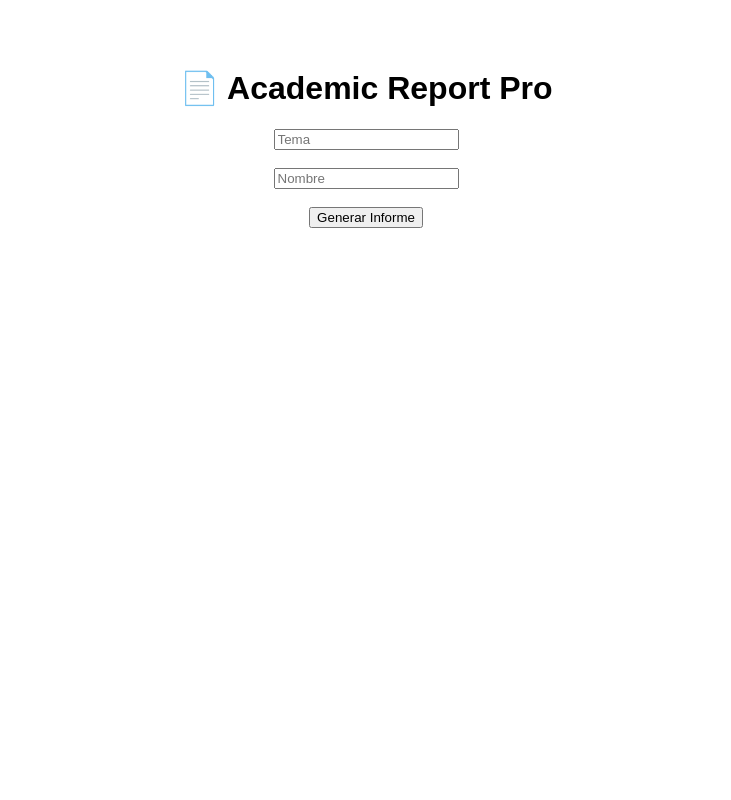
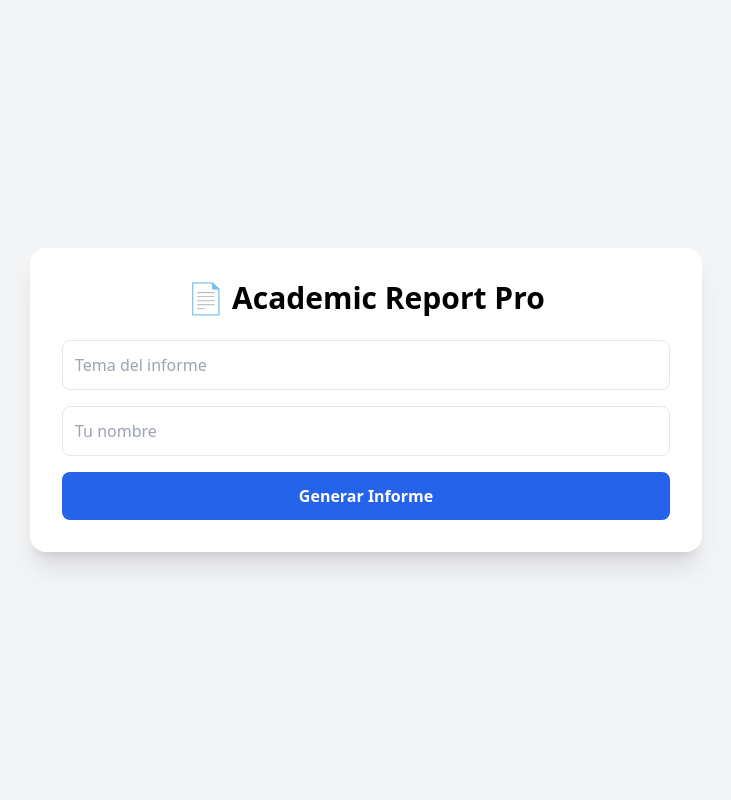
Before and after one commit to robertoarbelaez-png/Academic-Report-Pro, a Flask app: page / in a window 1280 px wide. Shown: the whole page, without its empty margins (274-1005 px from the left). Run offline with Flask 3, Linux system fonts and the light colour scheme; some libraries are stand-ins or nearby versions.

Commit message:
Update index.html

```diff
--- a/templates/index.html
+++ b/templates/index.html
@@ -1,20 +1,52 @@
 <!DOCTYPE html>
-<html>
+<html lang="es">
 <head>
+<meta charset="UTF-8">
 <title>Academic Report Pro</title>
+
 <script src="https://cdn.jsdelivr.net/npm/sweetalert2@11"></script>
+<script src="https://cdn.tailwindcss.com"></script>
+
 </head>
 
-<body style="font-family: Arial; text-align:center; padding:40px;">
+<body class="bg-gray-100 min-h-screen flex items-center justify-center">
 
-<h1>📄 Academic Report Pro</h1>
+<div class="bg-white shadow-xl rounded-2xl p-8 w-full max-w-2xl">
 
-<input id="tema" placeholder="Tema"><br><br>
-<input id="nombre" placeholder="Nombre"><br><br>
+    <h1 class="text-3xl font-bold text-center mb-6">📄 Academic Report Pro</h1>
 
-<button onclick="generar()">Generar Informe</button>
+    <!-- INPUTS -->
+    <div class="space-y-4">
+        <input id="tema" type="text" placeholder="Tema del informe"
+            class="w-full p-3 border rounded-lg focus:outline-none focus:ring-2 focus:ring-blue-500">
+
+        <input id="nombre" type="text" placeholder="Tu nombre"
+            class="w-full p-3 border rounded-lg focus:outline-none focus:ring-2 focus:ring-blue-500">
+
+        <button onclick="generar()"
+            class="w-full bg-blue-600 text-white py-3 rounded-lg font-semibold hover:bg-blue-700 transition">
+            Generar Informe
+        </button>
+    </div>
+
+    <!-- PREVIEW -->
+    <div id="preview" class="mt-8 hidden">
+        <h2 class="text-xl font-bold mb-3">Vista previa</h2>
+        <div id="contenidoPreview" class="bg-gray-50 p-4 rounded-lg text-sm max-h-64 overflow-y-auto"></div>
+
+        <button id="descargarBtn"
+            class="mt-4 w-full bg-green-600 text-white py-3 rounded-lg font-semibold hover:bg-green-700">
+            Descargar PDF
+        </button>
+    </div>
+
+</div>
 
 <script>
+
+let downloadUrl = "";
+
+// 🔥 GENERAR INFORME
 async function generar(){
     let tema = document.getElementById('tema').value;
 
@@ -45,7 +77,18 @@ async function generar(){
         Swal.close();
 
         if(data.success){
-            window.location.href = data.download_url;
+
+            downloadUrl = data.download_url;
+
+            // 🔥 Mostrar preview simple
+            document.getElementById('contenidoPreview').innerHTML =
+                `<p><strong>Tema:</strong> ${tema}</p>
+                 <p>El informe fue generado correctamente.</p>`;
+
+            document.getElementById('preview').classList.remove('hidden');
+
+            Swal.fire('Listo', 'Informe generado correctamente', 'success');
+
         } else {
             Swal.fire('Error', data.error, 'error');
         }
@@ -55,6 +98,14 @@ async function generar(){
         Swal.fire('Error', 'Fallo en la conexión', 'error');
     }
 }
+
+// 🔥 DESCARGAR
+document.getElementById('descargarBtn').addEventListener('click', () => {
+    if(downloadUrl){
+        window.open(downloadUrl, '_blank');
+    }
+});
+
 </script>
 
 </body>
```
